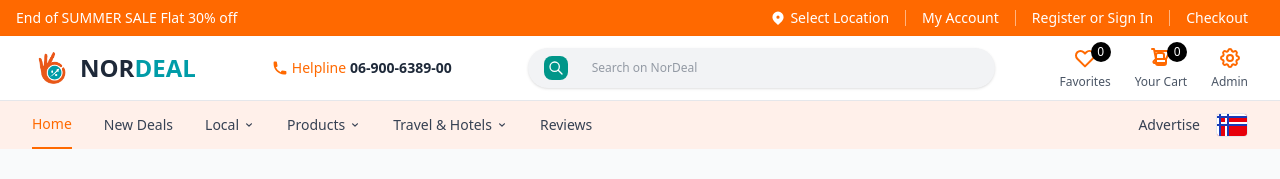
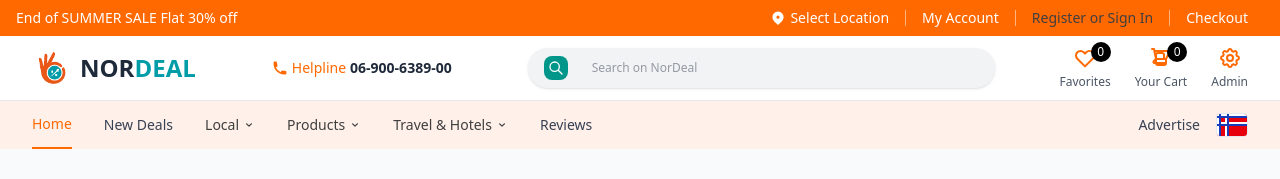
Before and after one commit to hamza337/nor-deal, a React (Vite) app: page / in a window 1280 px wide. Shown: the top 179 px of the page. Built offline with nearby package versions, Linux system fonts and the light colour scheme; grey boxes are pictures that could not be loaded.

Commit message:
design 1.1

```diff
--- a/src/index.css
+++ b/src/index.css
@@ -44,6 +44,7 @@ button {
   /* font-size: 1em; */
   font-weight: 500;
   font-family: inherit;
+  color: rgb(63, 63, 63);
   /* background-color: #1a1a1a; */
   cursor: pointer;
   transition: border-color 0.25s;
```
